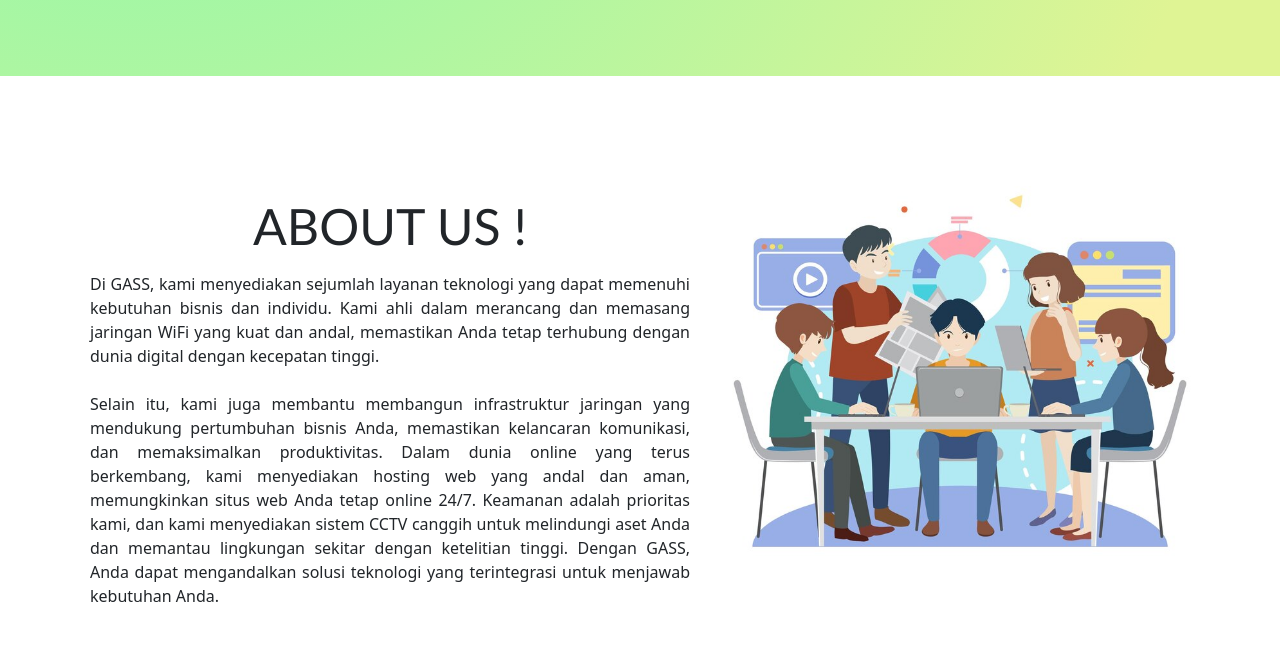
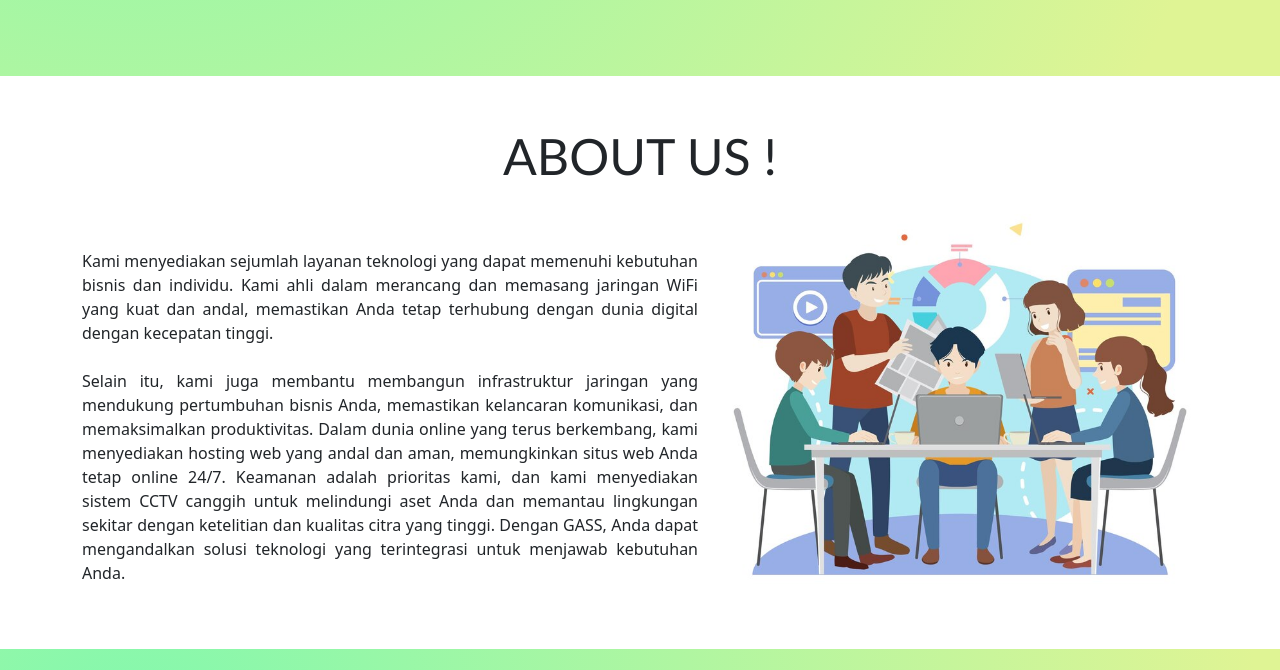
Before and after one commit to SyifaShintawati/GassProject, a plain HTML site: page index.html in a window 1280 px wide. Shown: the part 650-1320 px from the top of the page. Drawn offline with nearby package versions, Linux system fonts and the light colour scheme; files whose address does not match are found by name.

Commit message:
azri : update section aboutus

```diff
--- a/assets/css/style.css
+++ b/assets/css/style.css
@@ -54,24 +54,23 @@ table{
 /* section About Us */
 
 .test1{
-    margin-top: 120px;
+    margin-top: 55px;
 
 }
 
 .h1-aboutus{
     font-family: 'Gill Sans', 'Gill Sans MT', Calibri, 'Trebuchet MS', sans-serif;
     font-size: 50px;
+    margin-top: 50px;
 }
 
 .test2{
     width: 500px;
-    /* margin-left: 70px; */
-    margin-top: 110px;
+    margin-top: 20px;
 }
 
 .p2{
     text-align: justify;
-    padding: 8px;
 }
 
 /* section Portofolio */
--- a/index.html
+++ b/index.html
@@ -74,17 +74,16 @@
   <section id="aboutUs">
     <div class="container">
       <div class="row">
-
-        <div class="col test1 text-center" >
-          <h1 class="h1-aboutus">ABOUT US !</h1>
+        <h1 class="h1-aboutus" style="text-align: center;">ABOUT US !</h1>
+        <div class="col test1" >
           <p class="p2">
-            Di GASS, kami menyediakan sejumlah layanan teknologi yang dapat memenuhi kebutuhan bisnis dan individu.
+            Kami menyediakan sejumlah layanan teknologi yang dapat memenuhi kebutuhan bisnis dan individu.
             Kami ahli dalam merancang dan memasang jaringan WiFi yang kuat dan andal, memastikan Anda tetap terhubung dengan
             dunia digital dengan kecepatan tinggi.
             <br>
             <br>
             Selain itu, kami juga membantu membangun infrastruktur jaringan yang mendukung pertumbuhan bisnis Anda,
-            memastikan kelancaran komunikasi, dan memaksimalkan produktivitas. Dalam dunia online yang terus berkembang, kami menyediakan hosting web yang andal dan aman, memungkinkan situs web Anda tetap online 24/7. Keamanan adalah prioritas kami, dan kami menyediakan sistem CCTV canggih untuk melindungi aset Anda dan memantau lingkungan sekitar dengan ketelitian tinggi. Dengan GASS, Anda dapat mengandalkan solusi teknologi yang terintegrasi untuk menjawab kebutuhan Anda.
+            memastikan kelancaran komunikasi, dan memaksimalkan produktivitas. Dalam dunia online yang terus berkembang, kami menyediakan hosting web yang andal dan aman, memungkinkan situs web Anda tetap online 24/7. Keamanan adalah prioritas kami, dan kami menyediakan sistem CCTV canggih untuk melindungi aset Anda dan memantau lingkungan sekitar dengan ketelitian dan kualitas citra yang tinggi. Dengan GASS, Anda dapat mengandalkan solusi teknologi yang terintegrasi untuk menjawab kebutuhan Anda.
           </p>
         </div>
         <div class="col-md-6 test2">
```
